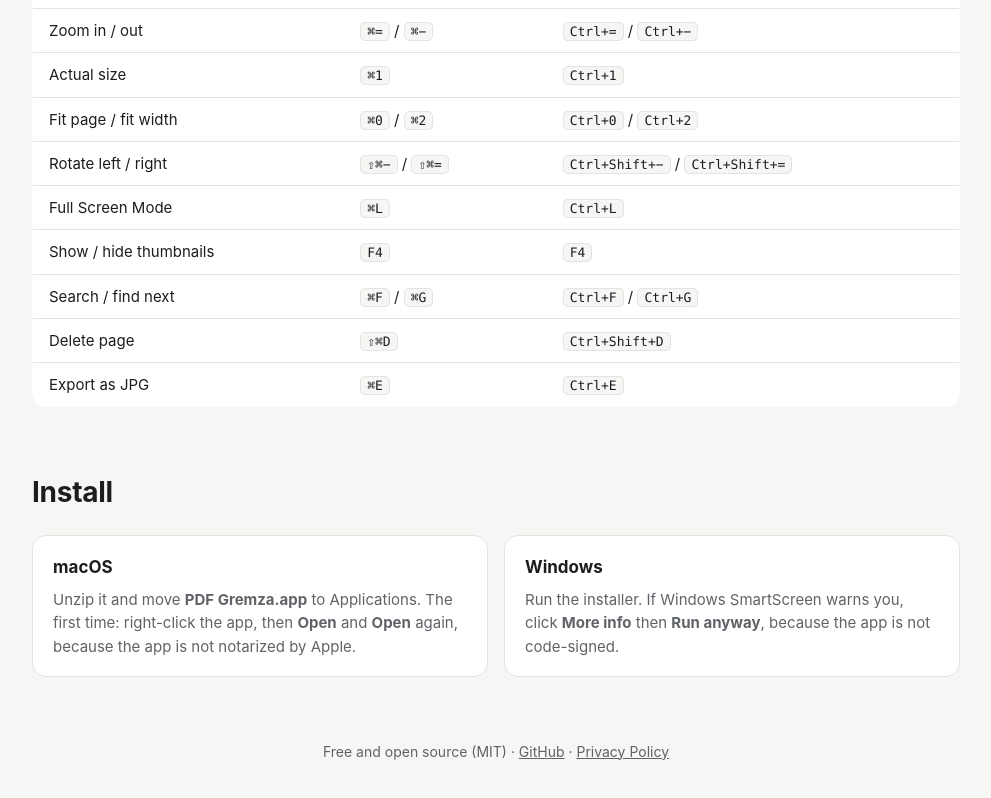
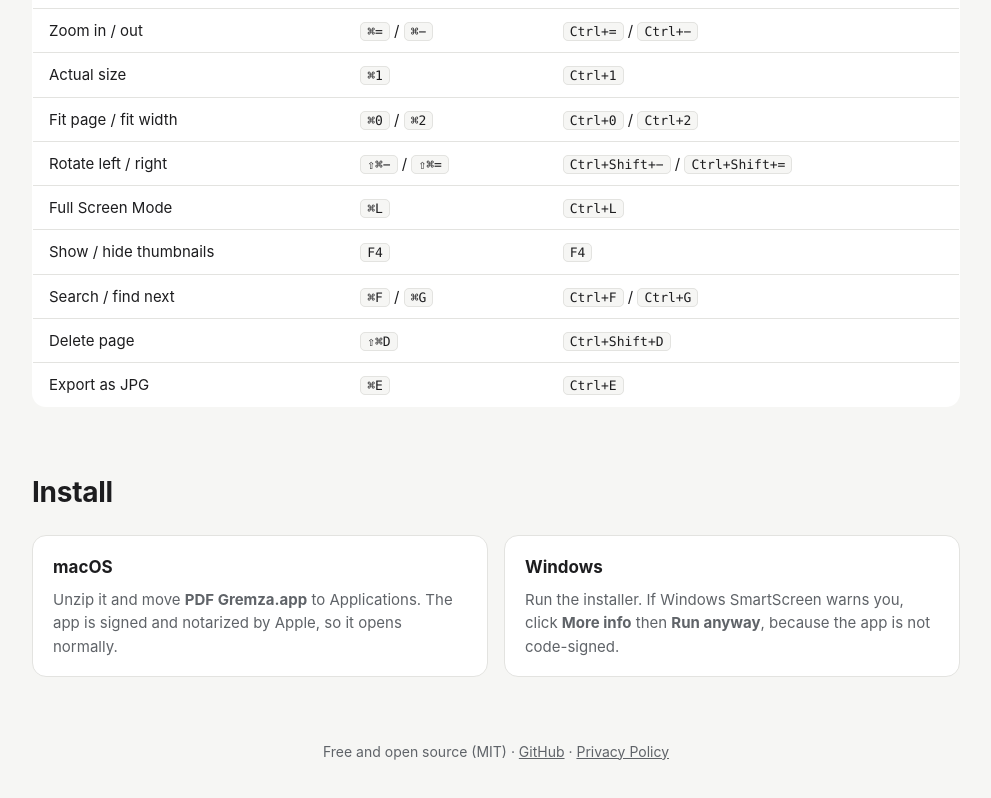
Before and after one commit to Gremza/pdf-reader-free, a plain HTML site: page docs/index.html in a window 1280 px wide. Shown: the part 2042-2840 px from the top of the page, without its empty margins (144-1135 px from the left). Drawn offline with Linux system fonts and the light colour scheme; no server answers.

Commit message:
Release 1.5: macOS app signed and notarized by Apple
Co-Authored-By: Claude Opus 5.5 <noreply@anthropic.com>

```diff
--- a/docs/index.html
+++ b/docs/index.html
@@ -192,7 +192,7 @@
     <div class="install">
       <div>
         <h3>macOS</h3>
-        <p>Unzip it and move <strong>PDF Gremza.app</strong> to Applications. The first time: right-click the app, then <strong>Open</strong> and <strong>Open</strong> again, because the app is not notarized by Apple.</p>
+        <p>Unzip it and move <strong>PDF Gremza.app</strong> to Applications. The app is signed and notarized by Apple, so it opens normally.</p>
       </div>
       <div>
         <h3>Windows</h3>
--- a/windows/package.json
+++ b/windows/package.json
@@ -1,7 +1,7 @@
 {
   "name": "pdf-reader-free",
   "productName": "PDF Gremza",
-  "version": "1.4.0",
+  "version": "1.5.0",
   "description": "A simple, fast and free PDF viewer",
   "author": "Marsel Preci",
   "license": "MIT",
```
Also changed, not shown: README.md, 1 other file.
